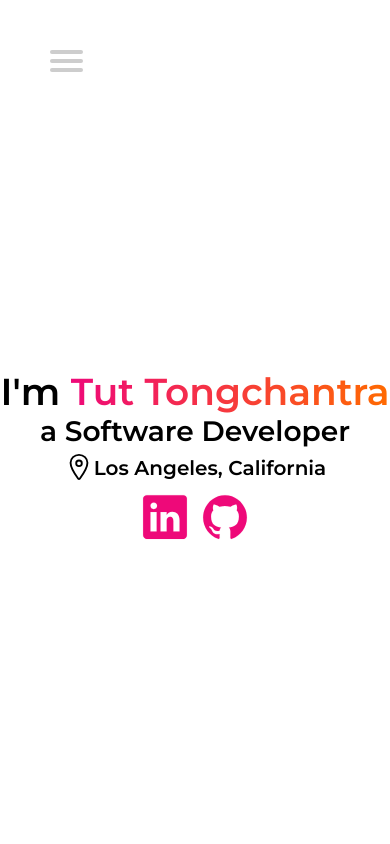
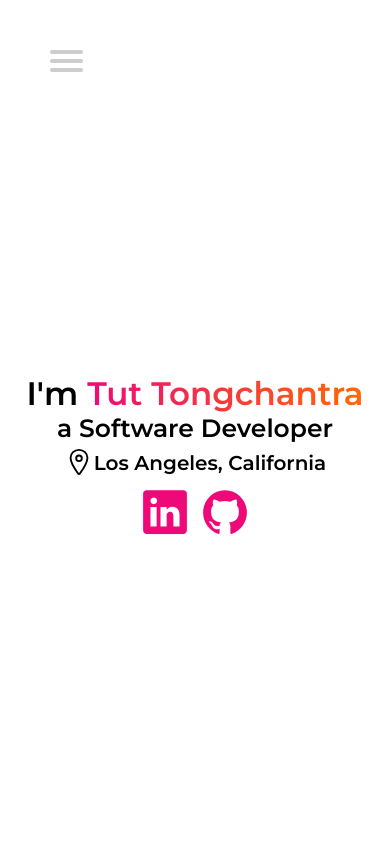
Before and after one commit to tuttongchan/portfolio, a plain HTML site: page index.html in a window 390 px wide. Shown: the top 844 px of the page. Drawn offline with nearby package versions, Linux system fonts and the light colour scheme.

Commit message:
font-size

```diff
--- a/queries.css
+++ b/queries.css
@@ -60,11 +60,11 @@
   }
 
   .heading-1 {
-    font-size: 600%;
+    font-size: 520%;
   }
 
   .heading-2{
-    font-size: 450%;
+    font-size: 400%;
   }
 
   .heading-1,
```
